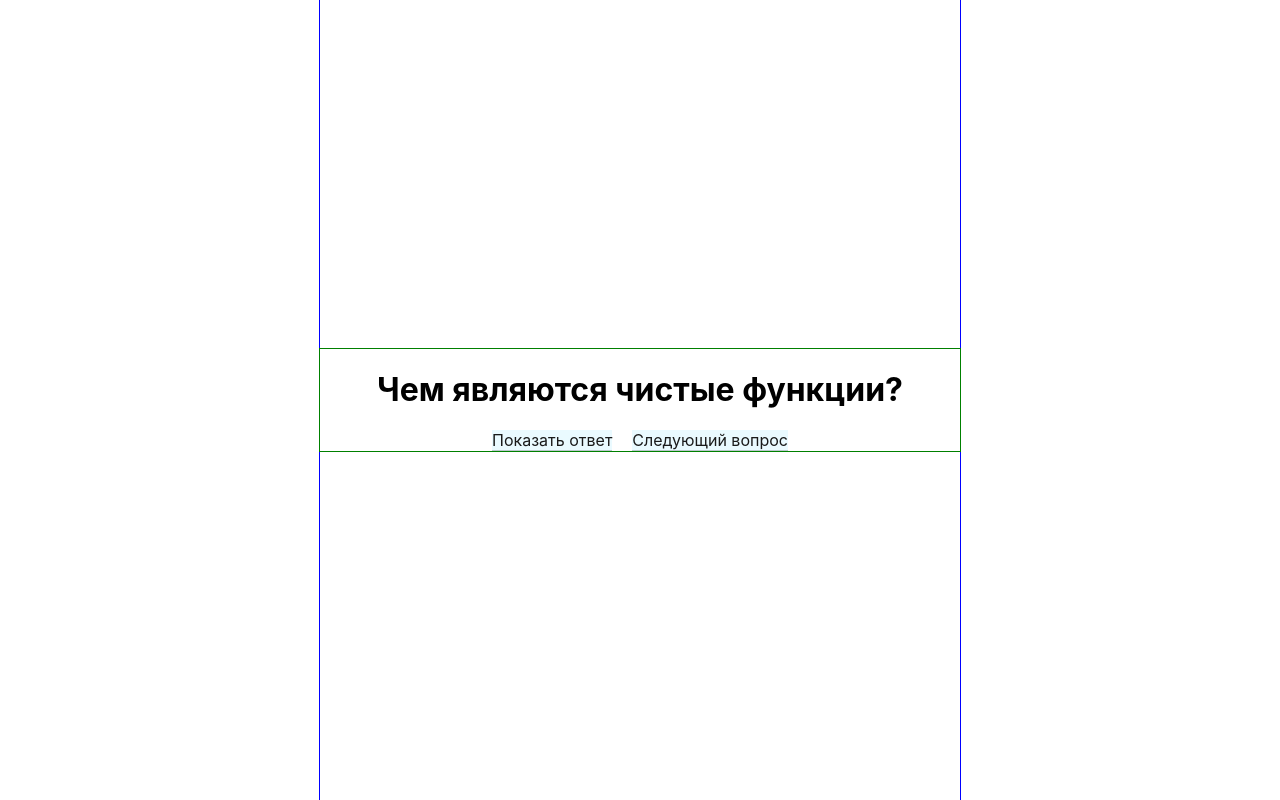
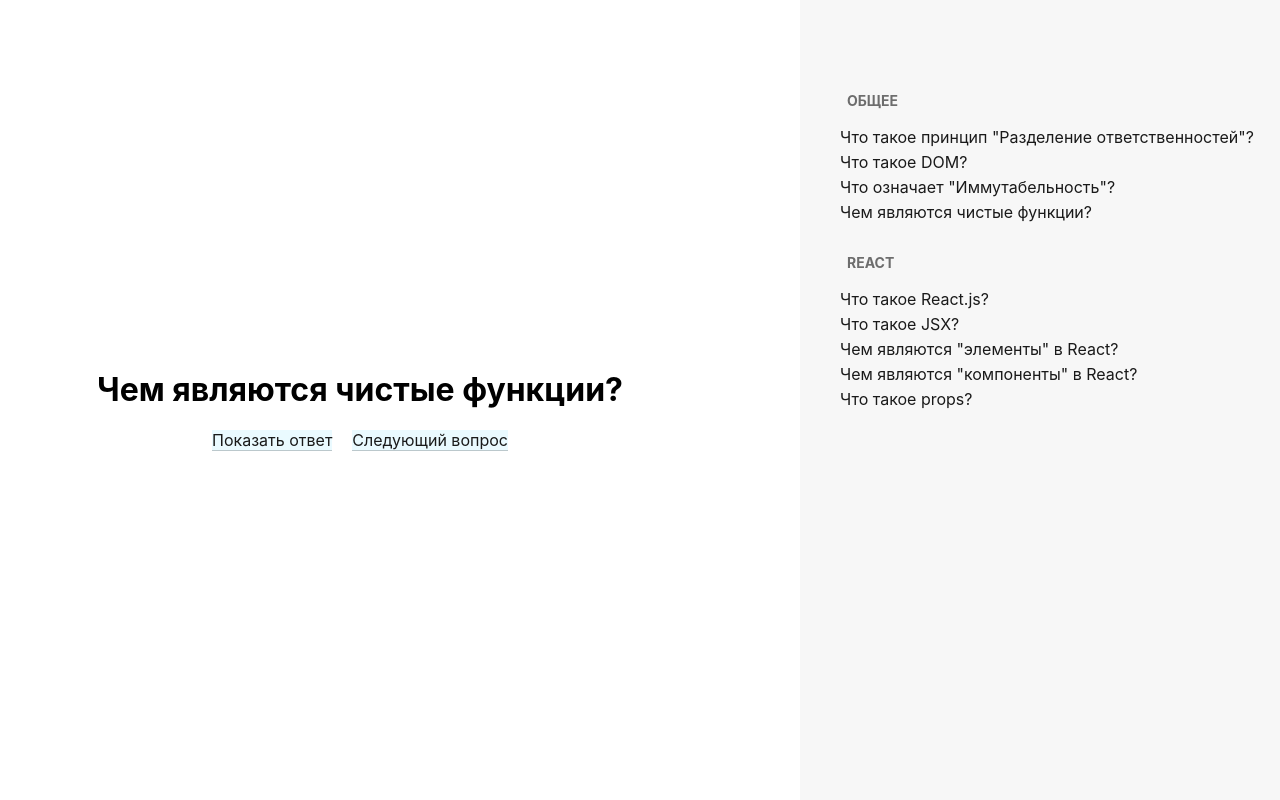
Before and after one commit to quantumVector/Conspectator, a React (Create React App) app: page / in a window 1280 px wide. Built offline with nearby package versions, Linux system fonts and the light colour scheme.

Commit message:
Реализовано боковое меню

```diff
--- a/src/App.css
+++ b/src/App.css
@@ -1,14 +1,13 @@
 .app {
-  border-left: 1px solid blue;
-  border-right: 1px solid blue;
   position: relative;
   display: flex;
-  flex-direction: column;
   align-items: center;
-  justify-content: center;
+  justify-content: flex-end;
+  padding-left: 20px;
   width: 50%;
   min-height: 100vh;
   margin: 0 auto;
+  margin-right: 600px;
 }
 
 .btn {
--- a/src/App.js
+++ b/src/App.js
@@ -5,6 +5,7 @@ import { compose } from 'redux';
 import './App.css';
 import Question from './components/Question/Question';
 import Answer from './components/Answers/Answer';
+import Menu from './components/Menu/Menu';
 
 function App({ all }) {
   const [index, setIndex] = useState(0);
@@ -22,6 +23,7 @@ function App({ all }) {
         />
         <Route path="/answer/:id" render={() => <Answer increaseIndex={increaseIndex} />} />
       </Switch>
+      <Menu />
     </div>
   );
 }
--- /dev/null
+++ b/src/components/Menu/Menu.jsx
@@ -0,0 +1,26 @@
+import React from 'react';
+import classes from './Menu.module.css';
+
+const Menu = () => {
+  return (
+    <div className={classes.modal}>
+      <div className={classes.listTitle}>Общее</div>
+      <ul className={classes.list}>
+        <li><a href="/answer/basic-1" className={classes.link}>Что такое принцип "Разделение ответственностей"?</a></li>
+        <li><a href="/answer/basic-2" className={classes.link}>Что такое DOM?</a></li>
+        <li><a href="/answer/basic-3" className={classes.link}>Что означает "Иммутабельность"?</a></li>
+        <li><a href="/answer/basic-4" className={classes.link}>Чем являются чистые функции?</a></li>
+      </ul>
+      <div className={classes.listTitle}>React</div>
+      <ul className={classes.list}>
+        <li><a href="/answer/react-1" className={classes.link}>Что такое React.js?</a></li>
+        <li><a href="/answer/react-2" className={classes.link}>Что такое JSX?</a></li>
+        <li><a href="/answer/react-3" className={classes.link}>Чем являются "элементы" в React?</a></li>
+        <li><a href="/answer/react-4" className={classes.link}>Чем являются "компоненты" в React?</a></li>
+        <li><a href="/answer/react-5" className={classes.link}>Что такое props?</a></li>
+      </ul>
+    </div>
+  )
+}
+
+export default Menu;
--- /dev/null
+++ b/src/components/Menu/Menu.module.css
@@ -0,0 +1,46 @@
+.modal {
+  position: fixed;
+  top: 0;
+  right: 0;
+  padding-left: 40px;
+  padding-top: 60px;
+  width: 440px;
+  min-height: 100vh;
+  overflow-y: auto;
+  background-color: rgb(247, 247, 247);
+}
+
+.listTitle {
+  margin-top: 20px;
+  padding-right: 7px;
+  padding-left: 7px;
+  font-size: 14px;
+  font-weight: 700;
+  line-height: 3;
+  text-transform: uppercase;
+  color: rgb(109, 109, 109);
+}
+
+.listTitle:hover {
+  color: rgb(26, 26, 26);
+  cursor: pointer;
+}
+
+.list {
+  margin: 0;
+  padding: 0;
+  list-style: none;
+}
+
+.list li {
+  margin-top: 5px;
+}
+
+.link {
+  text-decoration: none;
+  color: rgb(26, 26, 26);
+}
+
+.link:hover {
+  opacity: 0.8;
+}
--- a/src/components/Question/Question.module.css
+++ b/src/components/Question/Question.module.css
@@ -1,5 +1,4 @@
 .question {
-  border: 1px solid green;
   display: flex;
   flex-direction: column;
   align-items: center;
```
